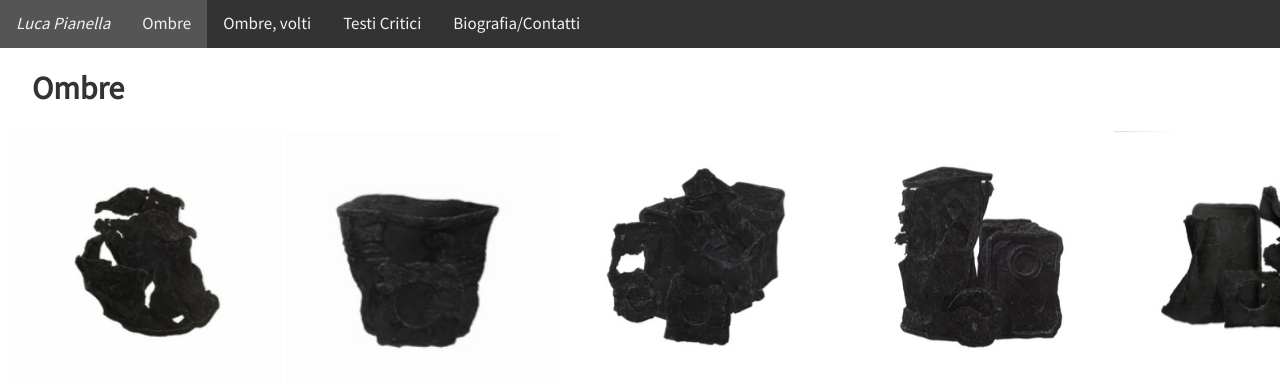
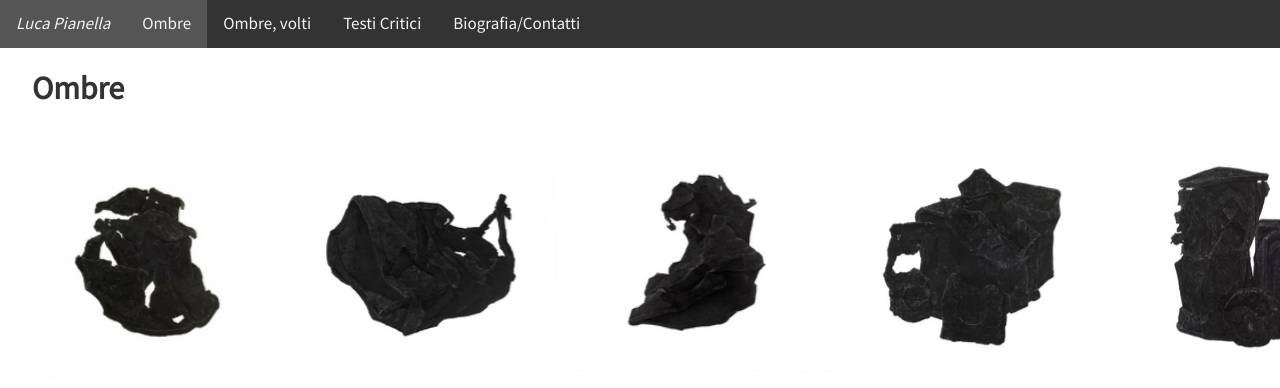
Before and after one commit to liukliuk/liukliuk.github.io, a Jekyll site: the page built from opere/ombre/index.html, in a window 1280 px wide. Shown: the top 388 px of the page. Built offline with Jekyll 4.4.1, drawn with Linux system fonts in a browser that asks for light colours.

Commit message:
Update index.html

```diff
--- a/opere/ombre/index.html
+++ b/opere/ombre/index.html
@@ -7,13 +7,14 @@ title: Ombre
 
 <div id="preview-container">
   {% include photo.html title="Ombre 10, 2014, matita su carta 50x55cm (foto: Nicola-Eccher)" jpgPath="/opere/ombre/Ombre-10-2014-matita-su-carta-50x55-Nicola-Eccher" %}
-  {% include photo.html title="Ombre 1, 2012, matita su carta 50x55cm" jpgPath="/opere/ombre/Ombre-1-2012-matita-su-carta-50x55" %}
+  {% include photo.html title="Ombre 9, 2014, matita su carta 45x45cm" jpgPath="/opere/ombre/Ombre-9-2014-matita-su-carta-45x45" %}
+  {% include photo.html title="Ombre 5, 2012, matita su carta 45x45cm" jpgPath="/opere/ombre/Ombre-5-2012-matita-su-carta-45x45" %}
   {% include photo.html title="Ombre 13, 2015, matita su carta 50x55cm (foto: Nicola-Eccher)" jpgPath="/opere/ombre/Ombre-13-2015-matita-su-carta-50x55-Nicola-Eccher" %}
   {% include photo.html title="Ombre 14, 2015, matita su carta 50x55cm (foto: Nicola-Eccher)" jpgPath="/opere/ombre/Ombre-14-2015-matita-su-carta-50x55-Nicola-Eccher" %}
+  {% include photo.html title="Ombre 7, 2013, matita su carta 50x55cm" jpgPath="/opere/ombre/Ombre-7-2013-matita-su-carta-50x55" %}
+  {% include photo.html title="Ombre 1, 2012, matita su carta 50x55cm" jpgPath="/opere/ombre/Ombre-1-2012-matita-su-carta-50x55" %}
+  {% include photo.html title="Ombre 4, 2012, matita su carta 50x60cm" jpgPath="/opere/ombre/Ombre-4-2012-matita-su-carta-50x60" %}
   {% include photo.html title="Ombre 3, 2012, matita su carta 50x60cm" jpgPath="/opere/ombre/Ombre-3-2012-matita-su-carta-50x60" %}
-  {% include photo.html title="Ombre 4, 2012, matita su carta 50x60cm" jpgPath="/opere/ombre/Ombre-4-2012-matita-su-carta-50x60" %}
-  {% include photo.html title="Ombre 5, 2012, matita su carta 45x45cm" jpgPath="/opere/ombre/Ombre-5-2012-matita-su-carta-45x45" %}
-  {% include photo.html title="Ombre 7, 2013, matita su carta 50x55cm" jpgPath="/opere/ombre/Ombre-7-2013-matita-su-carta-50x55" %}
   {% include photo.html title="Ombre 8, 2014, matita su carta 45x50cm" jpgPath="/opere/ombre/Ombre-8-2014-matita-su-carta-45x50" %}
-  {% include photo.html title="Ombre 9, 2014, matita su carta 45x45cm" jpgPath="/opere/ombre/Ombre-9-2014-matita-su-carta-45x45" %}
+
 </div>
```
